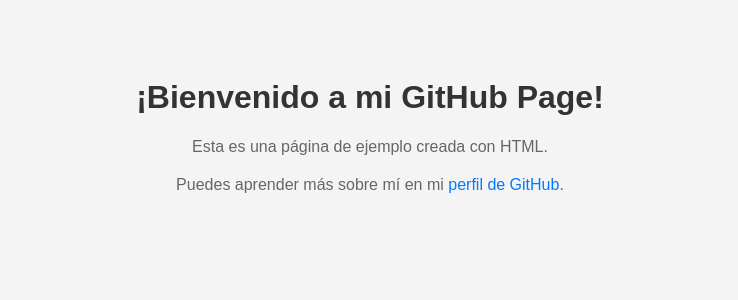
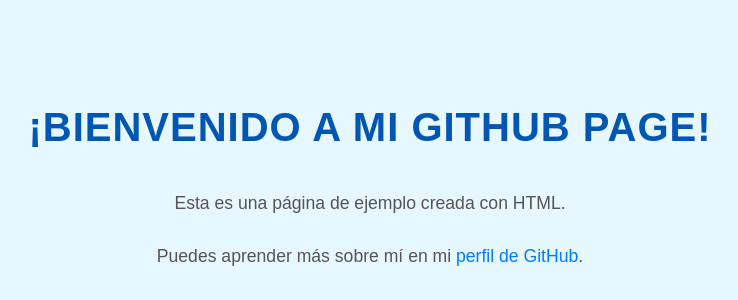
Before and after one commit to dilucapy/dilucapy.github.io, a plain HTML site: page index.html in a window 1280 px wide. Shown: the whole page, without its empty margins (270-1008 px from the left). Drawn offline with Linux system fonts and the light colour scheme.

Commit message:
Enlace el archivo CSS a index.html
agregue la siguiente línea dentro del <head> de index.html

<link rel="stylesheet" href="styles.css">

recordar:
Asegúrate de que esta línea esté después de la etiqueta <title>.

```diff
--- a/index.html
+++ b/index.html
@@ -4,28 +4,7 @@
     <meta charset="UTF-8">
     <meta name="viewport" content="width=device-width, initial-scale=1.0">
     <title>Mi GitHub Page</title>
-    <style>
-        body {
-            font-family: sans-serif;
-            text-align: center;
-            padding: 50px;
-            background-color: #f4f4f4;
-        }
-        h1 {
-            color: #333;
-        }
-        p {
-            color: #666;
-            margin-bottom: 20px;
-        }
-        a {
-            color: #007bff;
-            text-decoration: none;
-        }
-        a:hover {
-            text-decoration: underline;
-        }
-    </style>
+    <link rel="stylesheet" href="styles.css">
 </head>
 <body>
     <h1>¡Bienvenido a mi GitHub Page!</h1>
```
